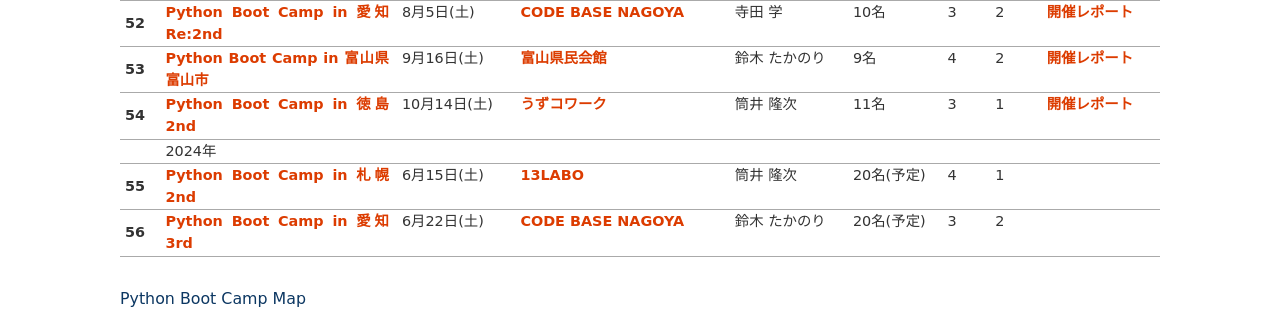
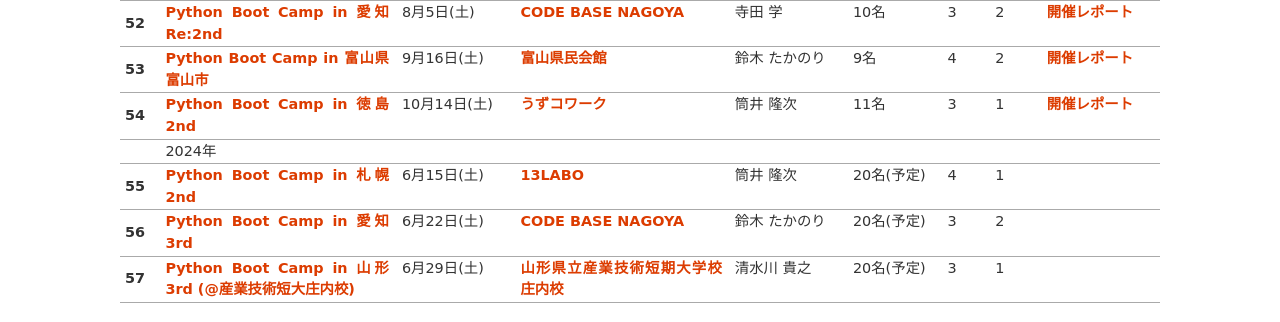
Before and after one commit to pyconjp/www.pycon.jp, a Sphinx documentation site: the page built from source/support/bootcamp.md, in a window 1280 px wide and 900 px high, scrolled down 4412 px, cut to the strip 0-322 px from the top of the window. Built offline with Sphinx 7.4.7, drawn with Linux system fonts in a browser that asks for light colours.

Commit message:
add pycamp yamagata 3rd

````diff
--- a/source/support/bootcamp.md
+++ b/source/support/bootcamp.md
@@ -49,7 +49,7 @@
   - **北海道** (2)
   - 1/1
 * - 東北
-  - 青森、**岩手**、秋田、**宮城**、**山形** (2)、**福島**
+  - 青森、**岩手**、秋田、**宮城**、**山形** (3)、**福島**
   - 4/6
 * - 関東
   - **茨城**、**栃木**、**群馬**、**埼玉**、**千葉**、東京、**神奈川**
@@ -716,6 +716,15 @@
   - 3
   - 2
   -
+* - 57
+  - [Python Boot Camp in 山形3rd (@産業技術短大庄内校)](https://pyconjp.connpass.com/event/317636/)
+  - 6月29日(土)
+  - [山形県立産業技術短期大学校　庄内校](https://www.shonai-cit.ac.jp/)
+  - 清水川 貴之
+  - 20名(予定)
+  - 3
+  - 1
+  -
 ```
 
 ### Python Boot Camp Map
````
